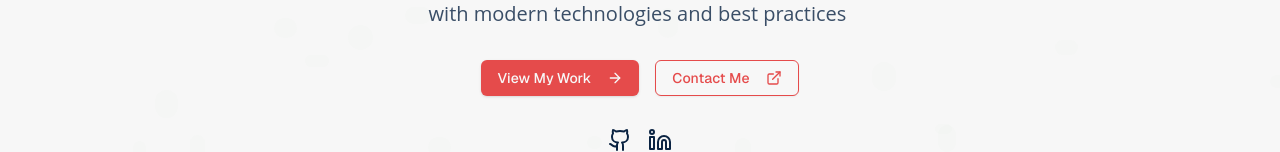
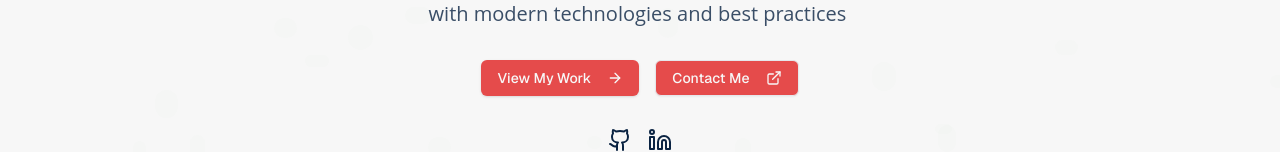
Before and after one commit to Picoche/Portfolio, a Next.js app: page / in a window 1280 px wide. Shown: the part 530-682 px from the top of the page. Built offline with nearby package versions, Linux system fonts and the light colour scheme.

Commit message:
couleurs

```diff
--- a/src/components/sections/Hero/FirstHero.tsx
+++ b/src/components/sections/Hero/FirstHero.tsx
@@ -1,9 +1,13 @@
 import { useRef } from "react";
 import { gsap } from "gsap";
+import { ScrollTrigger } from "gsap/ScrollTrigger";
 import { ArrowRight, Code, Github, Linkedin, ExternalLink } from "lucide-react";
 import Link from "next/link";
 import { Button } from "@/components/ui/button";
 import { useGSAP } from "@gsap/react";
+
+// Register ScrollTrigger plugin
+gsap.registerPlugin(ScrollTrigger);
 
 export function FirstHero() {
   const sectionRef = useRef<HTMLElement>(null);
@@ -174,7 +178,7 @@ export function FirstHero() {
             <span className="w-2 h-2 bg-green-400 dark:bg-green-500 rounded-full mr-2 animate-pulse" />
             Ready for new opportunities
           </span>
-          <Code className="code-icon w-16 h-16 mx-auto text-secondary dark:text-primary mt-4" />
+          <Code className="code-icon w-16 h-16 mx-auto text-secondary dark:text-secondary-dark mt-4" />
         </div>
 
         <h1 className="hero-title text-4xl md:text-6xl lg:text-7xl font-bold mb-4 font-heading text-primary dark:text-primary-dark">
@@ -205,7 +209,7 @@ export function FirstHero() {
           ))}
         </h2>
 
-        <p className="hero-description text-base md:text-lg lg:text-xl mb-8 max-w-2xl mx-auto text-primary/80 dark:text-slate-50/90 font-body transition-colors duration-200">
+        <p className="hero-description text-base md:text-lg lg:text-xl mb-8 max-w-2xl mx-auto text-primary/80 dark:text-primary-dark/90 font-body">
           {/* Split description into spans */}
           {"Transforming ideas into elegant, efficient, and scalable web solutions with modern technologies and best practices"
             .split(" ")
@@ -219,7 +223,7 @@ export function FirstHero() {
         <div className="flex flex-col sm:flex-row items-center justify-center gap-4">
           <Button
             asChild
-            className="hero-button group bg-secondary hover:bg-accent text-background dark:bg-primary dark:hover:bg-accent dark:text-background transition-colors duration-200"
+            className="hero-button group bg-secondary hover:bg-accent text-background dark:bg-primary-dark dark:hover:bg-accent-dark dark:text-background-dark"
             onMouseEnter={(e) => handleButtonHover(e.currentTarget, true)}
             onMouseLeave={(e) => handleButtonHover(e.currentTarget, false)}
           >
@@ -231,13 +235,13 @@ export function FirstHero() {
           <Button
             asChild
             variant="outline"
-            className="hero-button group border-secondary text-secondary hover:bg-secondary hover:text-background dark:border-primary dark:text-primary dark:hover:bg-primary dark:hover:text-background transition-colors duration-200"
+            className="hero-button group bg-secondary hover:bg-accent text-background dark:bg-primary-dark dark:hover:bg-accent-dark dark:text-background-dark"
             onMouseEnter={(e) => handleButtonHover(e.currentTarget, true)}
             onMouseLeave={(e) => handleButtonHover(e.currentTarget, false)}
           >
             <Link href="#contact" className="flex items-center">
               Contact Me
-              <ExternalLink className="ml-2 h-4 w-4 group-hover:translate-x-1 transition-transform duration-200" />
+              <ExternalLink className="ml-2 h-4 w-4 group-hover:translate-x-1" />
             </Link>
           </Button>
         </div>
@@ -247,7 +251,7 @@ export function FirstHero() {
             href="https://github.com"
             target="_blank"
             rel="noopener noreferrer"
-            className="social-icon text-primary dark:text-primary hover:text-secondary dark:hover:text-accent transition-colors duration-200"
+            className="social-icon text-primary dark:text-primary-dark hover:text-secondary dark:hover:text-accent-dark"
           >
             <Github className="w-6 h-6" />
             <span className="sr-only">GitHub</span>
@@ -256,7 +260,7 @@ export function FirstHero() {
             href="https://linkedin.com"
             target="_blank"
             rel="noopener noreferrer"
-            className="social-icon text-primary dark:text-primary hover:text-secondary dark:hover:text-accent transition-colors duration-200"
+            className="social-icon text-primary dark:text-primary-dark hover:text-secondary dark:hover:text-accent-dark"
           >
             <Linkedin className="w-6 h-6" />
             <span className="sr-only">LinkedIn</span>
```
